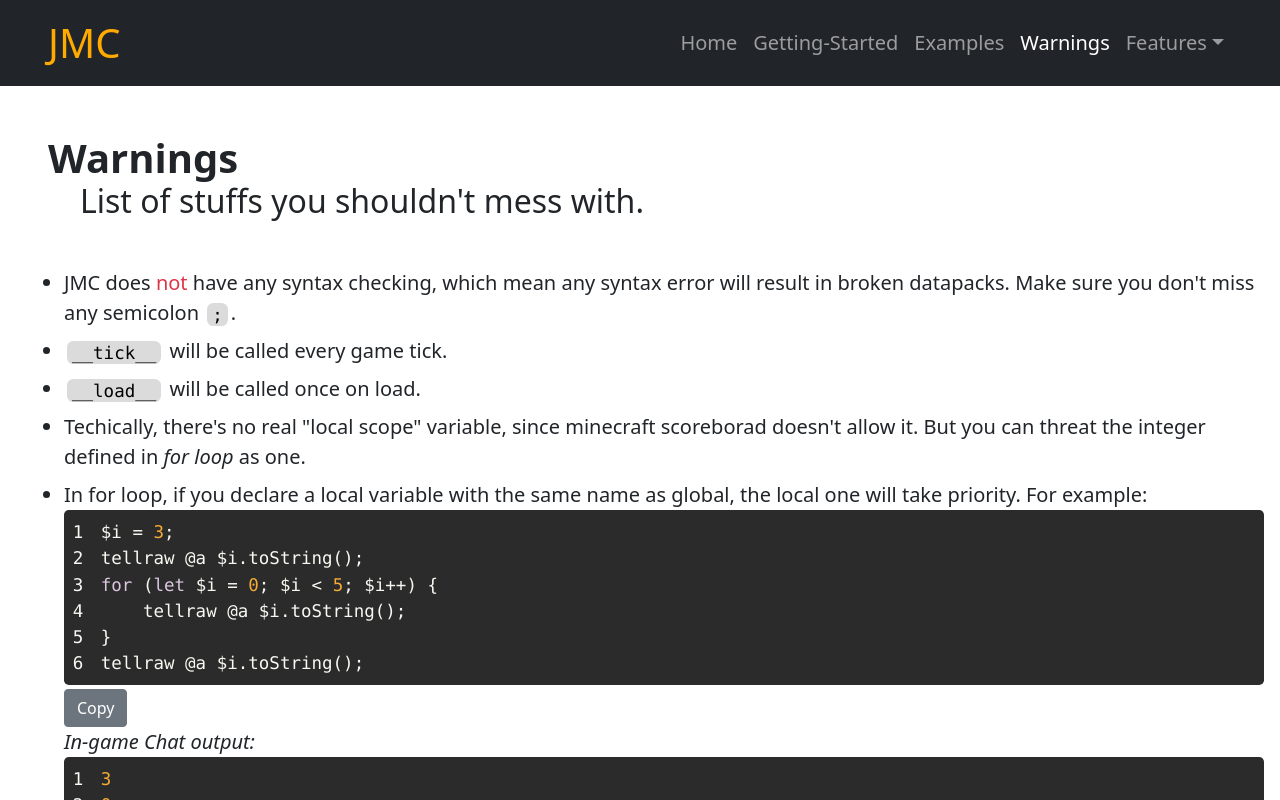
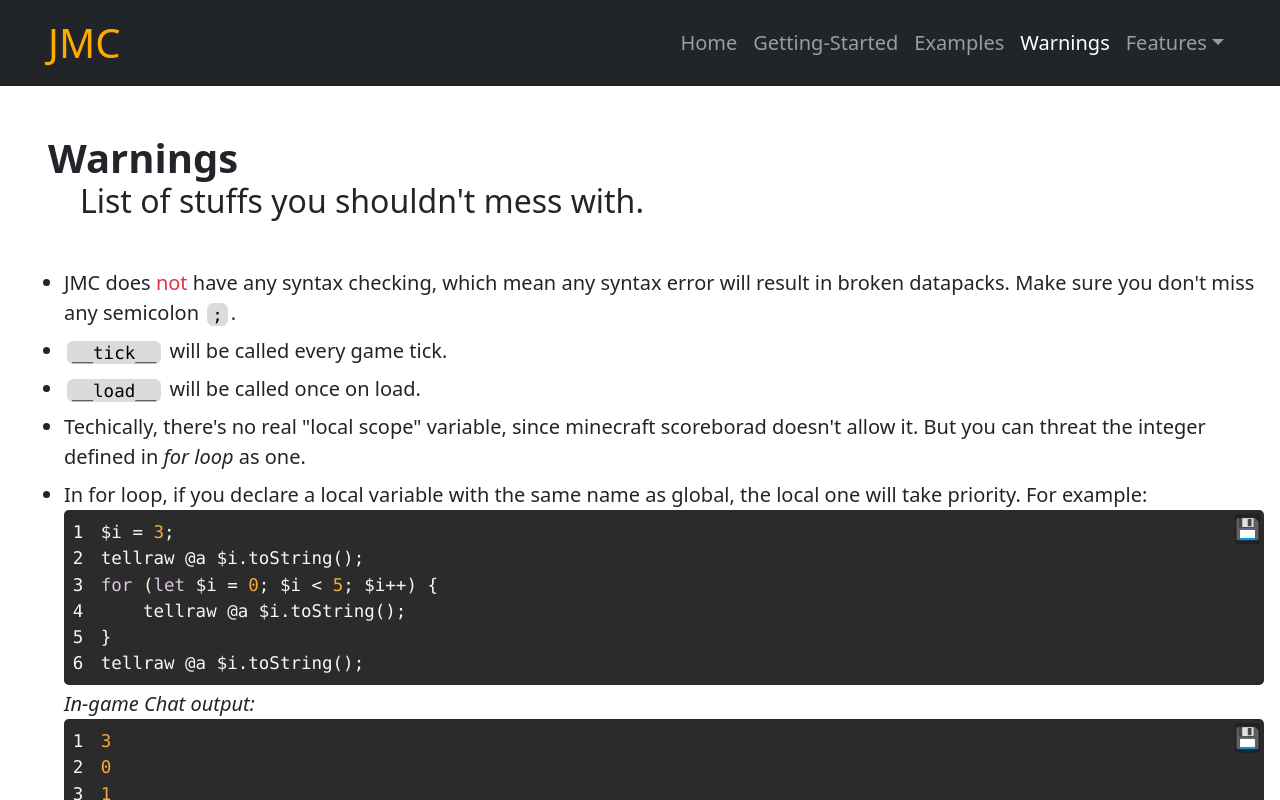
Before and after one commit to WingedSeal/docs.jmc, a React (Create React App) app: page /#/warnings in a window 1280 px wide. Shown: the top 800 px of the page. Built offline with nearby package versions, Linux system fonts and the light colour scheme; the HTML template or start-up script is replaced by a standard one.

Commit message:
Change copy button

```diff
--- a/src/App.scss
+++ b/src/App.scss
@@ -152,3 +152,28 @@ details.drop_down {
         box-shadow: 0.1rem 0.1rem 0.2rem #bbbbbb;
     }
 }
+
+.code-block {
+    position: relative;
+
+    .copy-button {
+        position: absolute;
+        top: 0.2em;
+        right: 0.2em;
+        padding: 0;
+        @extend .fs-5;
+        background-color: rgba(22, 22, 22, 0.479);
+        border: none;
+        border-radius: 0.2rem;
+        transition: 0.1s ease-out;
+
+        &:hover {
+            transform: translateY(-5%);
+        }
+
+        &:active {
+            transform: translateY(2%);
+            background-color: rgba(22, 22, 22, 0.945);
+        }
+    }
+}
--- a/src/components/CodeBlock.js
+++ b/src/components/CodeBlock.js
@@ -4,20 +4,20 @@ import React from 'react'
 import PropTypes from 'prop-types'
 import SyntaxHighlighter from 'react-syntax-highlighter';
 import { CopyToClipboard } from 'react-copy-to-clipboard';
-import { Button } from 'react-bootstrap';
 import { a11yDark } from 'react-syntax-highlighter/dist/esm/styles/hljs/';
 
 
 const CodeBlock = (props) => {
     return (
-        <>
+        <div className="code-block">
             <SyntaxHighlighter language={props.language} style={a11yDark} className="rounded-3 mb-1" showLineNumbers startingLineNumber={props.startline}>
                 {props.code}
             </SyntaxHighlighter>
             <CopyToClipboard text={props.code}>
-                <Button className="btn btn-secondary">Copy</Button>
+                <button className="copy-button">&#128190;</button>
             </CopyToClipboard>
-        </>
+
+        </div>
 
     )
 }
```
